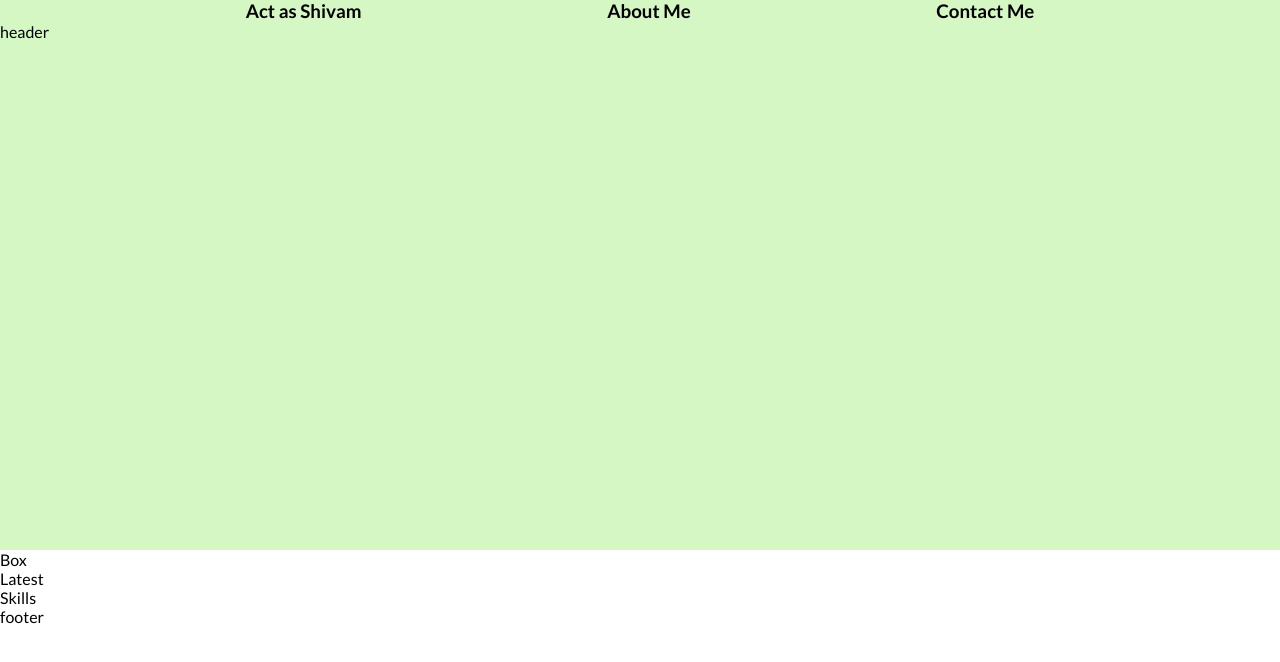
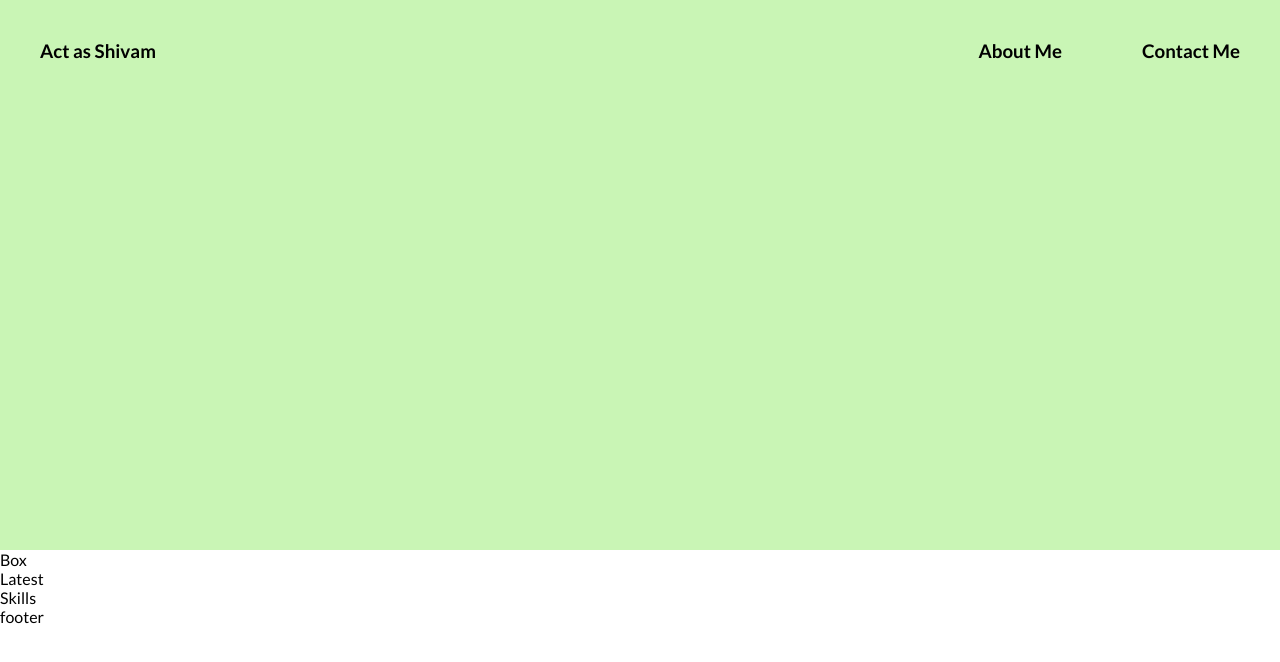
Before and after one commit to Shivam-hits/Portfolio, a React (Create React App) app in the folder frontend/: page / in a window 1280 px wide. Shown: the top 662 px of the page. Built offline with nearby package versions, Linux system fonts and the light colour scheme.

Commit message:
Header navbar

```diff
--- a/frontend/src/components/header/header.css
+++ b/frontend/src/components/header/header.css
@@ -1,9 +1,16 @@
 .header_container{
     height: 550px;
     width: 100%;
-    background-color: rgba(143,235,100,38%);
+    background-color: rgba(143,235,100,48%);
 }
 .header_navbar{
     display: flex;
-    justify-content: space-evenly;
+    justify-content: space-between;
 }
+
+.header_navbar>h3,.header_navbar_2>h3{
+    margin: 40px;
+}
+.header_navbar_2{
+    display: flex;
+}
--- a/frontend/src/components/header/header.jsx
+++ b/frontend/src/components/header/header.jsx
@@ -3,12 +3,14 @@ import "./header.css"
 function Header() {
   return (
     <div className='header_container'>
+
       <div className='header_navbar'>
         <h3>Act as Shivam</h3>
-        <h3>About Me</h3>
-        <h3>Contact Me</h3>
+        <div className='header_navbar_2'>
+          <h3>About Me</h3>
+          <h3>Contact Me</h3>
+        </div>
       </div>
-      header
     </div>
   )
 }
--- a/frontend/src/components/latest/latest.jsx
+++ b/frontend/src/components/latest/latest.jsx
@@ -2,7 +2,9 @@ import React from 'react'
 
 function Latest() {
   return (
-    <div>Latest</div>
+    <div>
+      Latest
+    </div>
   )
 }
 
```
